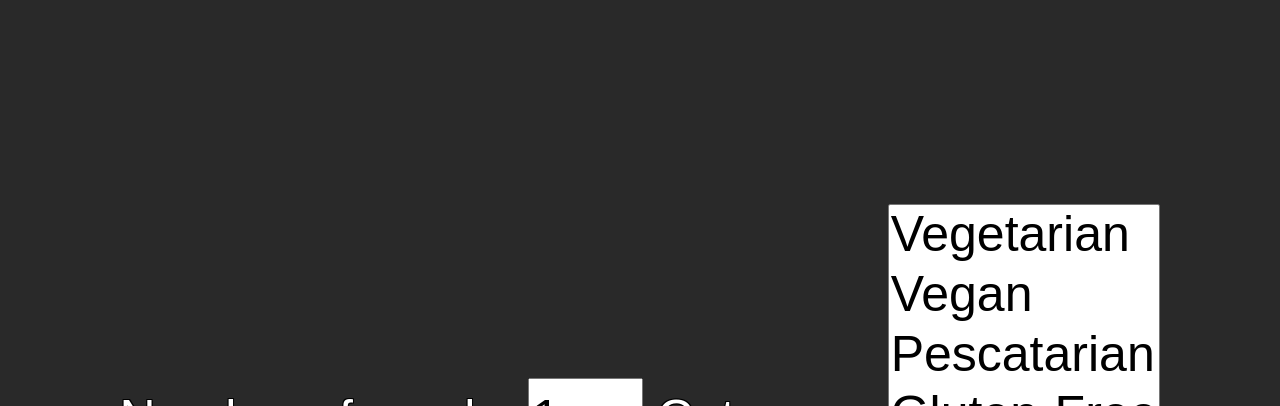
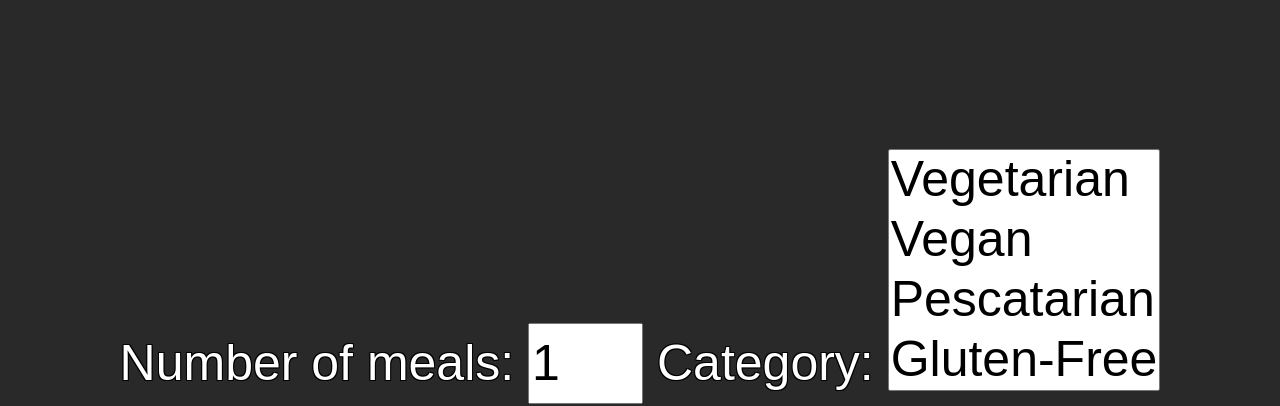
Before and after one commit to smatthe4/MobileMealPlannerCS3110, a Django app: page / in a window 1280 px wide. Shown: the part 438-844 px from the top of the page. Run offline with Django 4.2, Linux system fonts and the light colour scheme; some libraries are stand-ins or nearby versions.

Commit message:
reduced the gap between top and body as much as possible

```diff
--- a/meal_plan_app/templates/meal_plan_app/base_template.html
+++ b/meal_plan_app/templates/meal_plan_app/base_template.html
@@ -46,10 +46,9 @@
     </div>
 
 
-    <div style="padding-top:50px">
-    </div>
 
-<div style="text-align:center; font-size: 50px; padding-top:5px;    ">
+
+<div style="text-align:center; font-size: 50px;     ">
 <div class="container-fluid">
 
         <!-- add block content from html template -->
--- a/meal_plan_app/templates/registration/login.html
+++ b/meal_plan_app/templates/registration/login.html
@@ -5,6 +5,7 @@
 
 <link href="{% static 'css/login.css' %}" rel="stylesheet">
 
+<div class="container-fluid">
 <div class="form-signin">
   <form method="post" action="{% url 'login' %}" class="form-floating">
     {% csrf_token %}
@@ -44,5 +45,5 @@
   <p><a href="{% url 'password_reset' %}">Lost password?</a></p>
   <p><a href="{% url 'register-page' %}">Register Here</a></p>
 </main>
-
+</div>
 {% endblock %}
```
